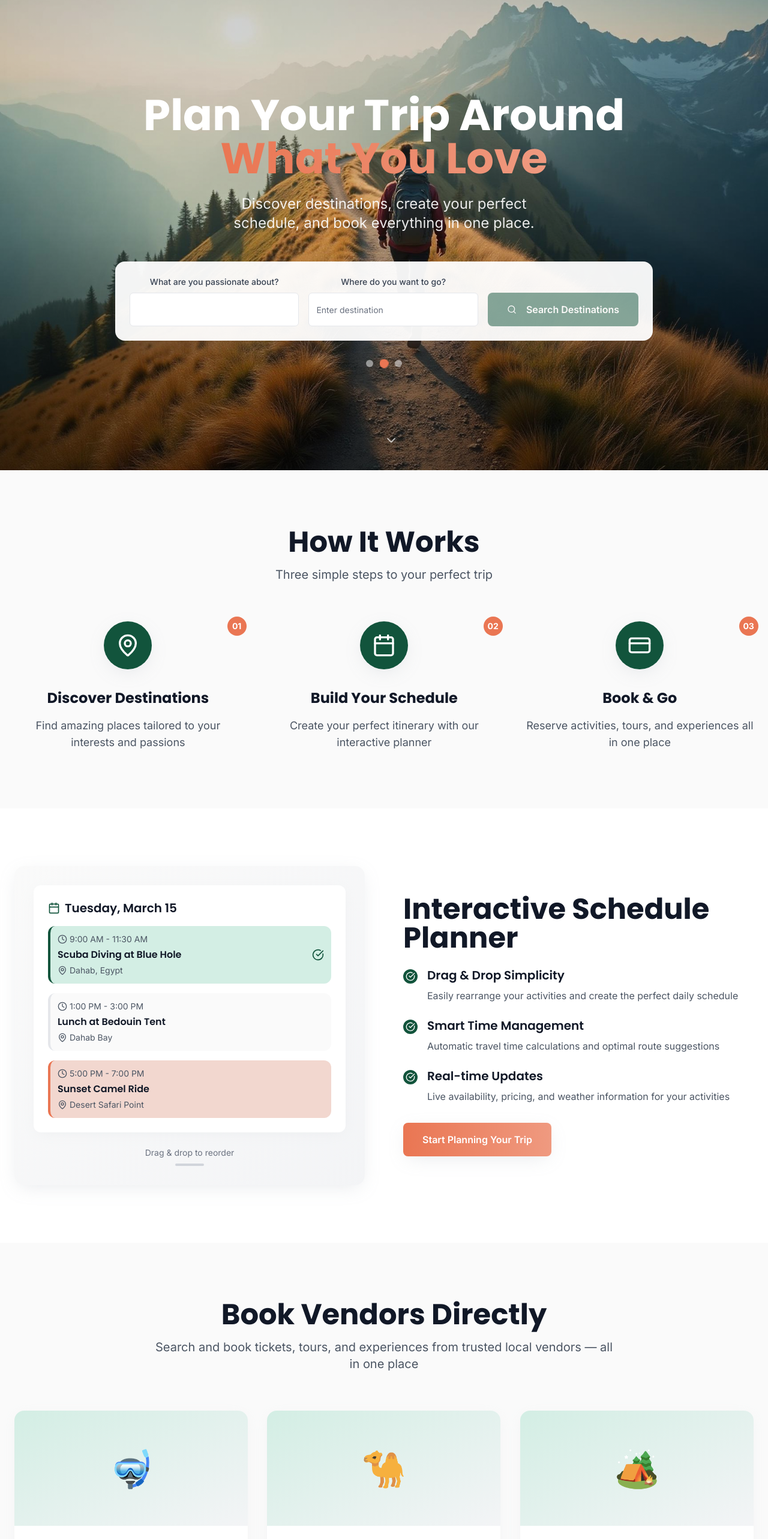
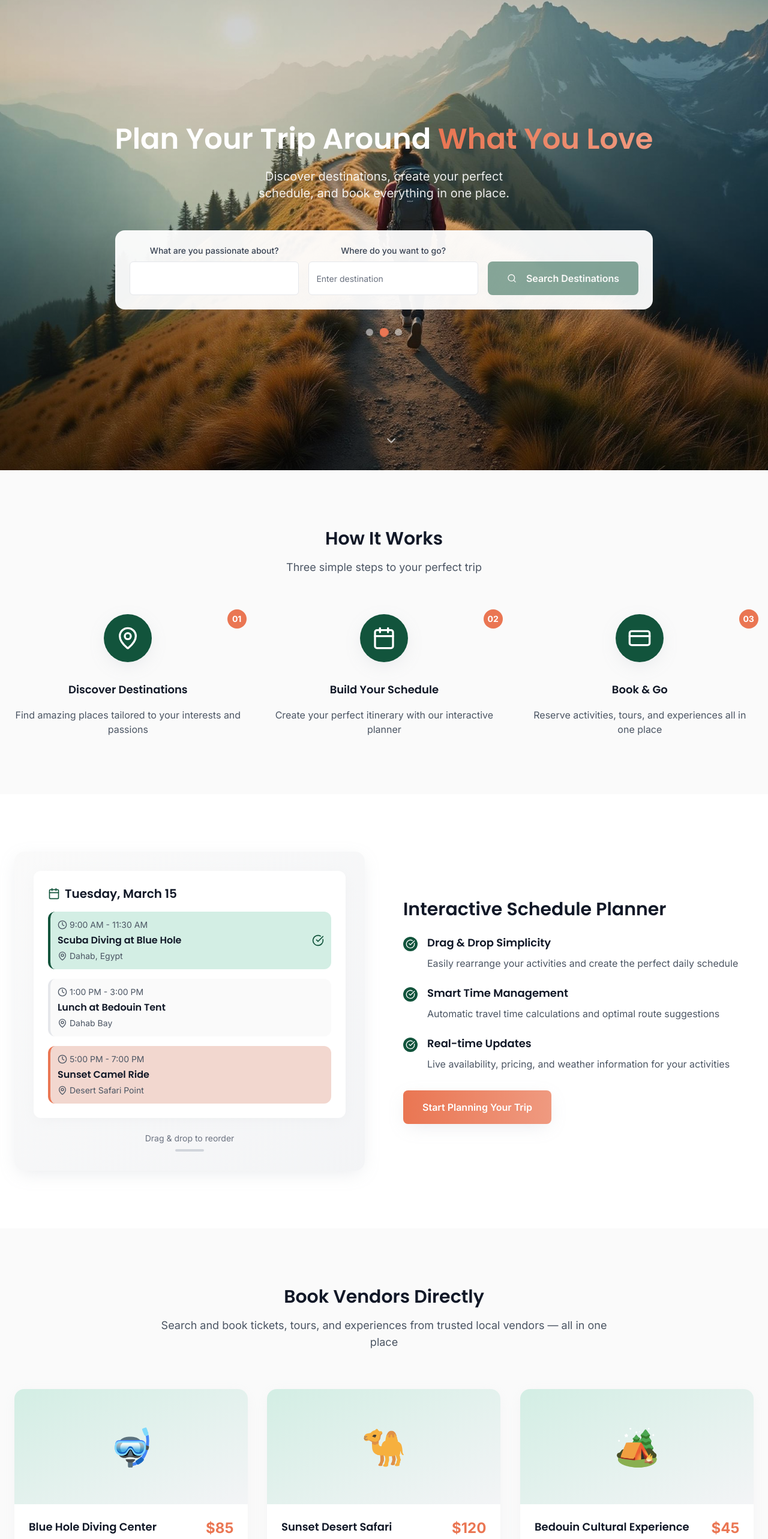
Before and after one commit to pri-mor-dial/interest-journey-plan, a React (Vite) app: page / in a window 1280 px wide. Shown: the part 16-2582 px from the top of the page at 60% size. Built offline with nearby package versions, Linux system fonts and the light colour scheme.

Commit message:
Refactor header font sizes
Adjusted header font sizes to be smaller and more elegant, improving the overall visual hierarchy and aesthetic of the page.

```diff
--- a/src/components/FinalCTASection.tsx
+++ b/src/components/FinalCTASection.tsx
@@ -20,7 +20,7 @@ export default function FinalCTASection() {
           </div>
 
           {/* Main Headline */}
-          <h2 className="text-5xl md:text-6xl font-bold text-white mb-6 text-balance">
+          <h2 className="text-3xl md:text-4xl font-semibold text-white mb-6 text-balance">
             Your Next Adventure
             <br />
             <span className="bg-gradient-to-r from-terracotta to-accent-light bg-clip-text text-transparent">
@@ -29,7 +29,7 @@ export default function FinalCTASection() {
           </h2>
 
           {/* Subheadline */}
-          <p className="text-xl md:text-2xl text-white/90 mb-12 max-w-3xl mx-auto text-balance">
+          <p className="text-lg md:text-xl text-white/90 mb-12 max-w-3xl mx-auto text-balance">
             Join thousands of travelers who've discovered their perfect trips through their passions.
             Start planning your interest-based adventure today.
           </p>
--- a/src/components/HeroSection.tsx
+++ b/src/components/HeroSection.tsx
@@ -62,14 +62,14 @@ export default function HeroSection() {
       {/* Content */}
       <div className="relative z-10 max-w-6xl mx-auto px-6 text-center text-white">
         <div className="animate-fade-in-up">
-          <h1 className="text-5xl md:text-7xl font-bold mb-6 text-balance leading-tight">
+          <h1 className="text-3xl md:text-5xl font-semibold mb-6 text-balance leading-tight">
             Plan Your Trip Around{" "}
             <span className="bg-gradient-to-r from-terracotta to-accent-light bg-clip-text text-transparent">
               What You Love
             </span>
           </h1>
 
-          <p className="text-xl md:text-2xl mb-12 text-white/90 max-w-3xl mx-auto text-balance">
+          <p className="text-lg md:text-xl mb-12 text-white/90 max-w-3xl mx-auto text-balance">
             Discover destinations, create your perfect schedule, and book everything in one place.
           </p>
 
--- a/src/components/HowItWorksSection.tsx
+++ b/src/components/HowItWorksSection.tsx
@@ -26,10 +26,10 @@ export default function HowItWorksSection() {
     <section className="py-24 bg-neutral-50">
       <div className="max-w-7xl mx-auto px-6">
         <div className="text-center mb-16">
-          <h2 className="text-4xl md:text-5xl font-bold text-neutral-900 mb-4">
+          <h2 className="text-2xl md:text-3xl font-semibold text-neutral-900 mb-4">
             How It Works
           </h2>
-          <p className="text-xl text-neutral-600 max-w-2xl mx-auto">
+          <p className="text-lg text-neutral-600 max-w-2xl mx-auto">
             Three simple steps to your perfect trip
           </p>
         </div>
@@ -52,10 +52,10 @@ export default function HowItWorksSection() {
                   </div>
                 </div>
 
-                <h3 className="text-2xl font-bold text-neutral-900 mb-4 group-hover:text-travel-green transition-colors">
+                <h3 className="text-lg font-semibold text-neutral-900 mb-4 group-hover:text-travel-green transition-colors">
                   {step.title}
                 </h3>
-                <p className="text-neutral-600 text-lg">
+                <p className="text-neutral-600">
                   {step.description}
                 </p>
               </div>
--- a/src/components/ReviewsSection.tsx
+++ b/src/components/ReviewsSection.tsx
@@ -63,10 +63,10 @@ export default function ReviewsSection() {
     <section className="py-24 bg-white">
       <div className="max-w-7xl mx-auto px-6">
         <div className="text-center mb-16">
-          <h2 className="text-4xl md:text-5xl font-bold text-neutral-900 mb-4">
+          <h2 className="text-2xl md:text-3xl font-semibold text-neutral-900 mb-4">
             Trusted by Travelers Like You
           </h2>
-          <p className="text-xl text-neutral-600">
+          <p className="text-lg text-neutral-600">
             Join thousands of satisfied adventurers who've discovered their perfect trips
           </p>
         </div>
@@ -86,7 +86,7 @@ export default function ReviewsSection() {
               </div>
 
               {/* Review Text */}
-              <blockquote className="text-xl md:text-2xl text-neutral-700 mb-8 italic font-medium text-balance">
+              <blockquote className="text-lg md:text-xl text-neutral-700 mb-8 italic font-medium text-balance">
                 "{reviews[currentReview].comment}"
               </blockquote>
 
@@ -94,7 +94,7 @@ export default function ReviewsSection() {
               <div className="flex items-center justify-center space-x-4">
                 <div className="text-4xl">{reviews[currentReview].avatar}</div>
                 <div className="text-left">
-                  <div className="font-bold text-neutral-900 text-lg">
+                  <div className="font-semibold text-neutral-900">
                     {reviews[currentReview].name}
                   </div>
                   <div className="text-neutral-600">
--- a/src/components/SchedulePlannerSection.tsx
+++ b/src/components/SchedulePlannerSection.tsx
@@ -71,7 +71,7 @@ export default function SchedulePlannerSection() {
 
           {/* Right side - Content */}
           <div>
-            <h2 className="text-4xl md:text-5xl font-bold text-neutral-900 mb-6">
+            <h2 className="text-2xl md:text-3xl font-semibold text-neutral-900 mb-6">
               Interactive Schedule Planner
             </h2>
 
@@ -81,7 +81,7 @@ export default function SchedulePlannerSection() {
                   <CheckCircle className="w-4 h-4 text-white" />
                 </div>
                 <div>
-                  <h3 className="text-xl font-semibold text-neutral-900 mb-2">
+                  <h3 className="text-lg font-semibold text-neutral-900 mb-2">
                     Drag & Drop Simplicity
                   </h3>
                   <p className="text-neutral-600">
@@ -95,7 +95,7 @@ export default function SchedulePlannerSection() {
                   <CheckCircle className="w-4 h-4 text-white" />
                 </div>
                 <div>
-                  <h3 className="text-xl font-semibold text-neutral-900 mb-2">
+                  <h3 className="text-lg font-semibold text-neutral-900 mb-2">
                     Smart Time Management
                   </h3>
                   <p className="text-neutral-600">
@@ -109,7 +109,7 @@ export default function SchedulePlannerSection() {
                   <CheckCircle className="w-4 h-4 text-white" />
                 </div>
                 <div>
-                  <h3 className="text-xl font-semibold text-neutral-900 mb-2">
+                  <h3 className="text-lg font-semibold text-neutral-900 mb-2">
                     Real-time Updates
                   </h3>
                   <p className="text-neutral-600">
--- a/src/components/TrendingTripsSection.tsx
+++ b/src/components/TrendingTripsSection.tsx
@@ -75,10 +75,10 @@ export default function TrendingTripsSection() {
     <section className="py-24 bg-white">
       <div className="max-w-7xl mx-auto px-6">
         <div className="text-center mb-16">
-          <h2 className="text-4xl md:text-5xl font-bold text-neutral-900 mb-4">
+          <h2 className="text-2xl md:text-3xl font-semibold text-neutral-900 mb-4">
             Trending Interest-Based Trips
           </h2>
-          <p className="text-xl text-neutral-600 max-w-3xl mx-auto">
+          <p className="text-lg text-neutral-600 max-w-3xl mx-auto">
             Pre-designed itineraries crafted by experts, ready to customize for your perfect adventure
           </p>
         </div>
@@ -102,7 +102,7 @@ export default function TrendingTripsSection() {
 
               <div className="p-6">
                 {/* Header */}
-                <h3 className="text-xl font-bold text-neutral-900 mb-2 group-hover:text-travel-green transition-colors">
+                <h3 className="text-lg font-semibold text-neutral-900 mb-2 group-hover:text-travel-green transition-colors">
                   {trip.title}
                 </h3>
 
--- a/src/components/VendorBookingSection.tsx
+++ b/src/components/VendorBookingSection.tsx
@@ -45,10 +45,10 @@ export default function VendorBookingSection() {
     <section className="py-24 bg-neutral-50">
       <div className="max-w-7xl mx-auto px-6">
         <div className="text-center mb-16">
-          <h2 className="text-4xl md:text-5xl font-bold text-neutral-900 mb-4">
+          <h2 className="text-2xl md:text-3xl font-semibold text-neutral-900 mb-4">
             Book Vendors Directly
           </h2>
-          <p className="text-xl text-neutral-600 max-w-3xl mx-auto">
+          <p className="text-lg text-neutral-600 max-w-3xl mx-auto">
             Search and book tickets, tours, and experiences from trusted local vendors — all in one place
           </p>
         </div>
@@ -69,7 +69,7 @@ export default function VendorBookingSection() {
                 {/* Header */}
                 <div className="flex justify-between items-start mb-4">
                   <div>
-                    <h3 className="text-xl font-bold text-neutral-900 mb-1 group-hover:text-travel-green transition-colors">
+                    <h3 className="text-lg font-semibold text-neutral-900 mb-1 group-hover:text-travel-green transition-colors">
                       {vendor.name}
                     </h3>
                     <p className="text-sm text-neutral-600">{vendor.type}</p>
```
